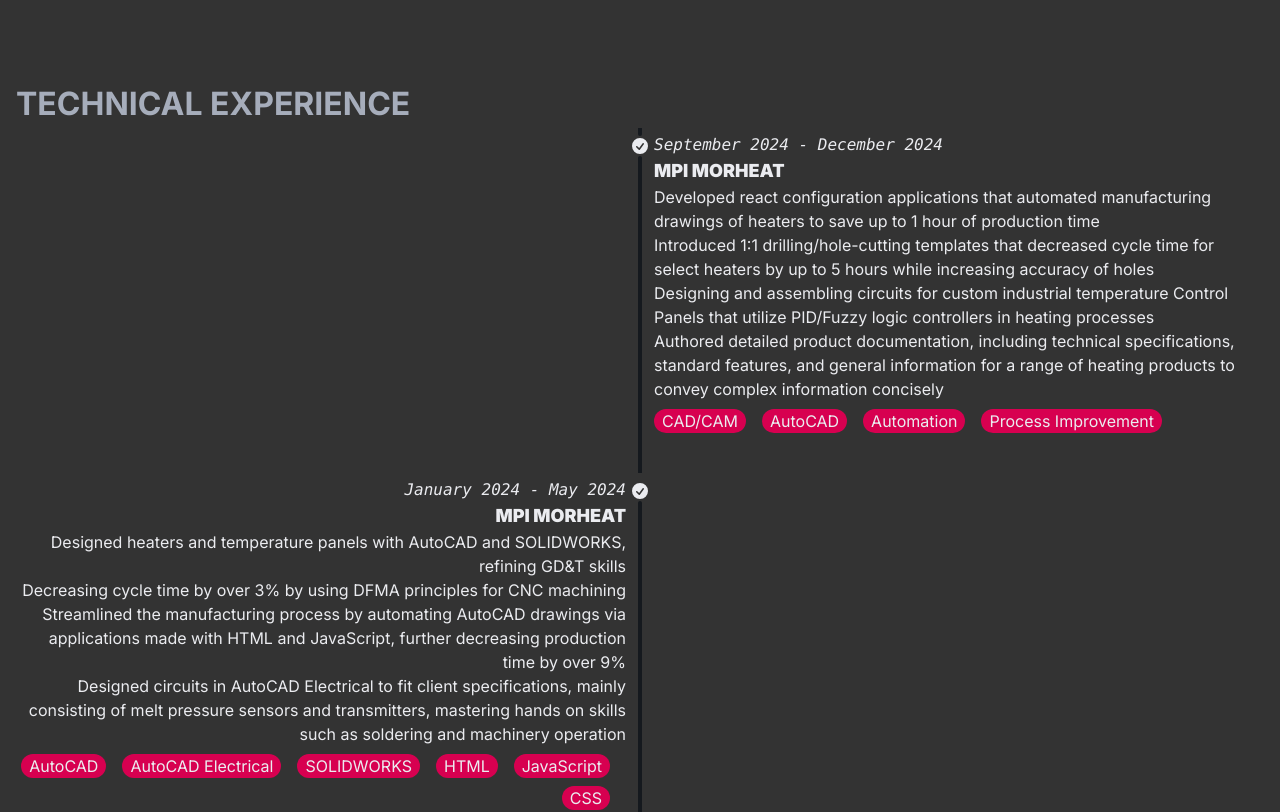
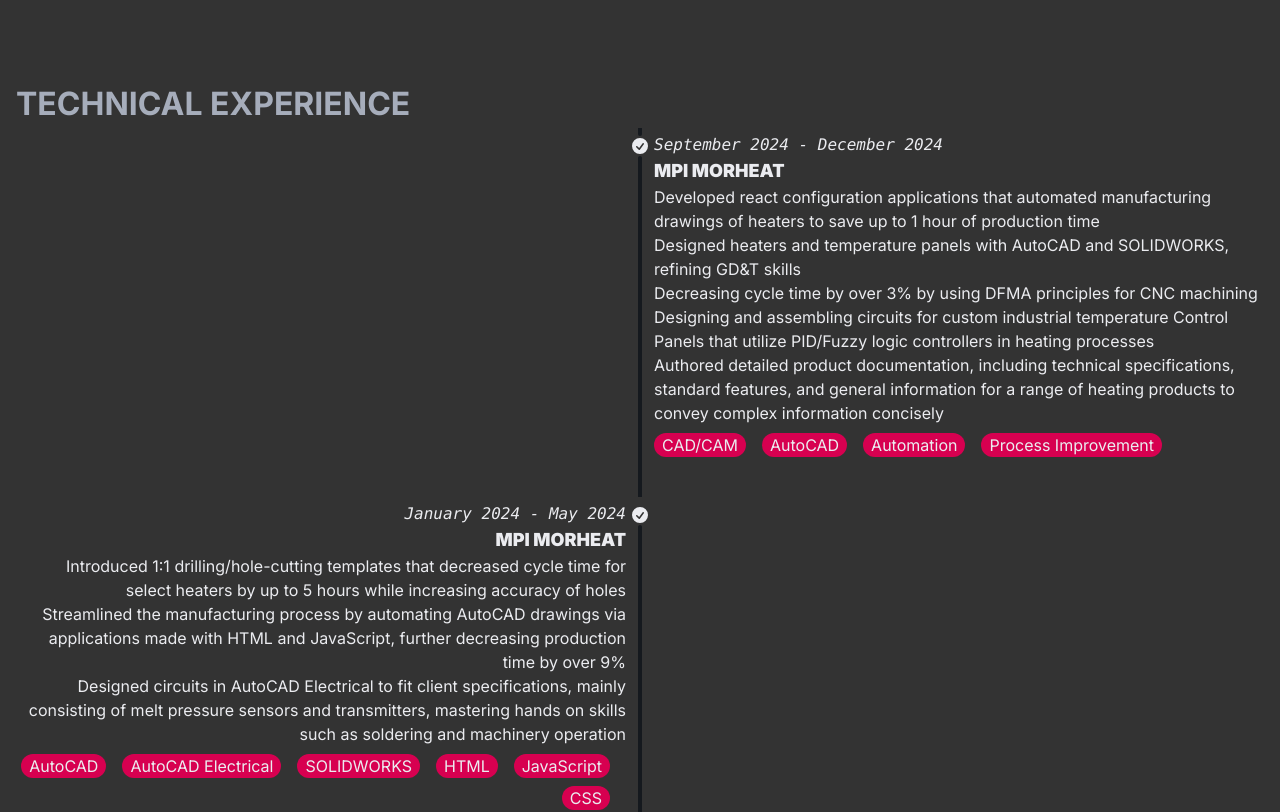
Before and after one commit to Joban-Natt/joban-website, a Next.js app: page / in a window 1280 px wide. Shown: the part 840-1652 px from the top of the page. Built offline with nearby package versions, Linux system fonts and the light colour scheme.

Commit message:
update exp

```diff
--- a/app/components/Experience/page.tsx
+++ b/app/components/Experience/page.tsx
@@ -34,9 +34,10 @@
               manufacturing drawings of heaters to save up to 1 hour of
               production time
               <br />
-              Introduced 1:1 drilling/hole-cutting templates that decreased
-              cycle time for select heaters by up to 5 hours while increasing
-              accuracy of holes <br />
+              Designed heaters and temperature panels with AutoCAD and
+              SOLIDWORKS, refining GD&T skills <br />
+              Decreasing cycle time by over 3% by using DFMA principles for CNC
+              machining <br />
               Designing and assembling circuits for custom industrial
               temperature Control Panels that utilize PID/Fuzzy logic
               controllers in heating processes
@@ -78,10 +79,9 @@
             <div className="timeline-start md:text-end mb-10">
               <time className="font-mono italic">January 2024 - May 2024</time>
               <div className="text-lg font-black">MPI MORHEAT</div>
-              Designed heaters and temperature panels with AutoCAD and
-              SOLIDWORKS, refining GD&T skills <br />
-              Decreasing cycle time by over 3% by using DFMA principles for CNC
-              machining <br />
+              Introduced 1:1 drilling/hole-cutting templates that decreased
+              cycle time for select heaters by up to 5 hours while increasing
+              accuracy of holes <br />
               Streamlined the manufacturing process by automating AutoCAD
               drawings via applications made with HTML and JavaScript, further
               decreasing production time by over 9% <br /> Designed circuits in
```
